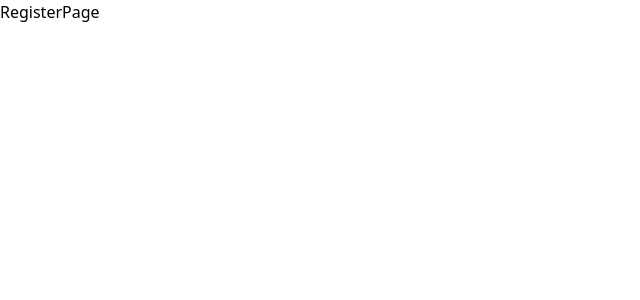
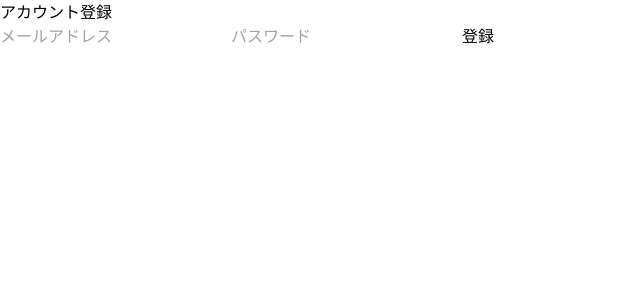
Before and after one commit to hikaru-28/outlog-frontend, a React (Vite) app: page /register in a window 1280 px wide. Shown: the top 300 px of the page, without its empty margins (0-640 px from the left). Built offline with nearby package versions, Linux system fonts and the light colour scheme.

Commit message:
feat: アカウント登録画面追加

```diff
--- a/src/pages/RegisterPage.tsx
+++ b/src/pages/RegisterPage.tsx
@@ -1,5 +1,54 @@
+import type { FormEvent, ChangeEvent } from 'react'
+import { useState } from 'react'
+import { useNavigate } from 'react-router-dom'
+import { Button } from '@/components/ui/button'
+import { Input } from '@/components/ui/input'
+import { register } from '../api/auth'
+
 const RegisterPage = () => {
-    return <div>RegisterPage</div>
+    const [email, setEmail] = useState('')
+    const [password, setPassword] = useState('')
+    const navigate = useNavigate()
+
+    const handleSubmit = async (e: FormEvent) => {
+        e.preventDefault()
+
+        if (!email || !password) {
+            alert('メールアドレスとパスワードを入力してください');
+            return
+        }
+
+        const result = await register(email, password)
+        if (result) {
+            navigate('/login')
+        }
+    }
+
+    const handleChangeEmail = (e: ChangeEvent<HTMLInputElement>) => {
+        setEmail(e.target.value)
+    }
+
+    const handleChangePassword = (e: ChangeEvent<HTMLInputElement>) => {
+        setPassword(e.target.value)
+    }
+
+    return (
+        <div>
+            <h1>アカウント登録</h1>
+            <Input
+                value={email}
+                onChange={handleChangeEmail}
+                placeholder='メールアドレス'
+            />
+            <Input
+                value={password}
+                onChange={handleChangePassword}
+                type='password'
+                placeholder='パスワード'
+            />
+            <Button onClick={handleSubmit}>登録</Button>
+        </div>
+    )
 }
 
 export default RegisterPage
```
Also changed, not shown: src/pages/LoginPage.tsx (+11 -2 lines).
